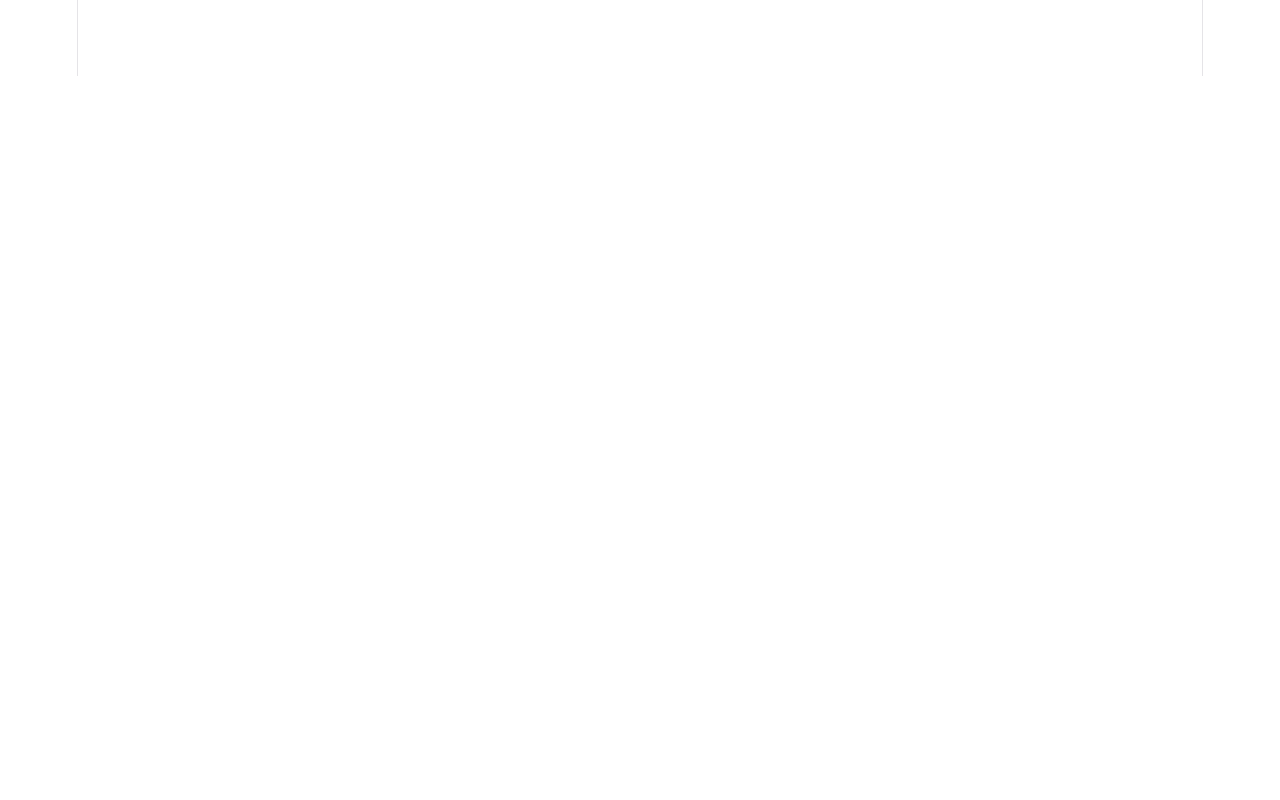
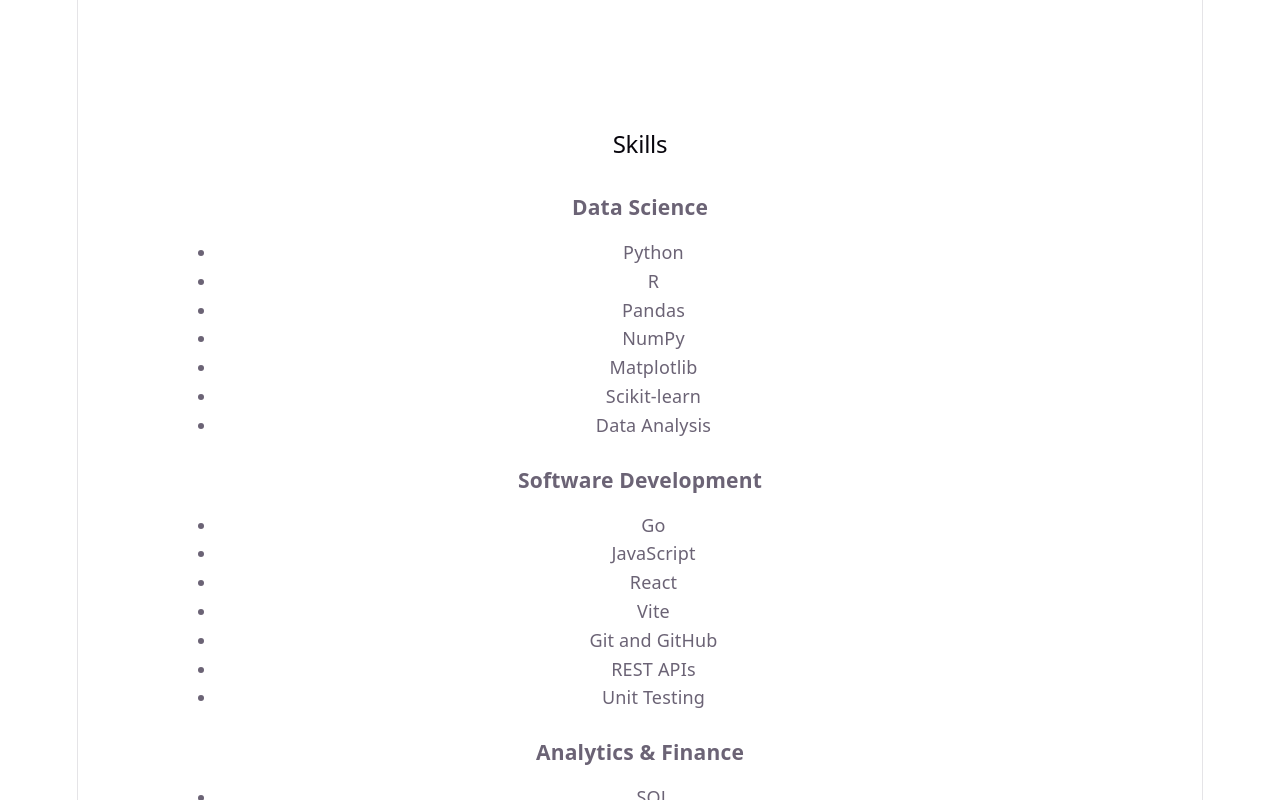
Before and after one commit to Michael-Nyawade/Michael-Nyawade.github.io, a React (Vite) app: page / in a window 1280 px wide. Shown: the part 1280-2080 px from the top of the page. Before the commit the page ends 1356 px from the top, so only its background shows below. Built offline with nearby package versions, Linux system fonts and the light colour scheme.

Commit message:
Added structured Skills section with categories

```diff
--- a/src/App.jsx
+++ b/src/App.jsx
@@ -1,6 +1,7 @@
 import Hero from "./sections/Hero";
 import About from "./sections/About";
 import Experience from "./sections/Experience";
+import Skills from "./sections/Skills";
 import Container from "./components/Container";
 
 function App() {
@@ -9,6 +10,7 @@
       <Hero />
       <About />
       <Experience />
+      <Skills />
     </Container>
   );
 }
--- /dev/null
+++ b/src/sections/Skills.jsx
@@ -0,0 +1,26 @@
+const skills = {
+  "Data Science": ["Python", "R", "Pandas", "NumPy", "Matplotlib", "Scikit-learn", "Data Analysis"],
+  "Software Development": ["Go", "JavaScript", "React", "Vite", "Git and GitHub", "REST APIs", "Unit Testing"],
+  "Analytics & Finance": ["SQL", "Excel", "Power BI", "Budget Analysis", "Reporting"],
+};
+
+export default function Skills() {
+  return (
+    <section style={{ padding: "3rem 0" }}>
+      <h2>Skills</h2>
+
+      <div style={{ marginTop: "2rem" }}>
+        {Object.entries(skills).map(([category, list], index) => (
+          <div key={index} style={{ marginBottom: "1.5rem" }}>
+            <h3 style={{ marginBottom: "0.5rem" }}>{category}</h3>
+            <ul style={{ paddingLeft: "1.5rem", lineHeight: 1.6 }}>
+              {list.map((skill, i) => (
+                <li key={i}>{skill}</li>
+              ))}
+            </ul>
+          </div>
+        ))}
+      </div>
+    </section>
+  );
+}
```
